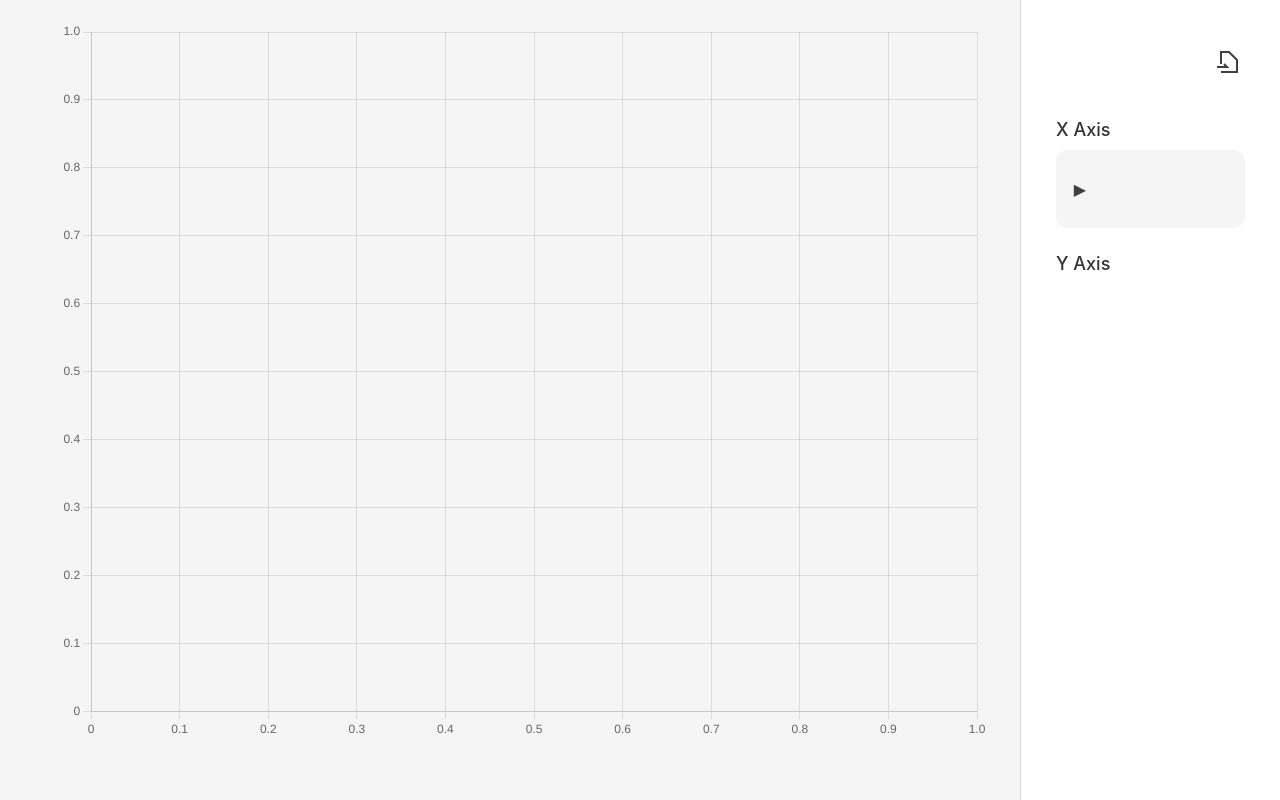
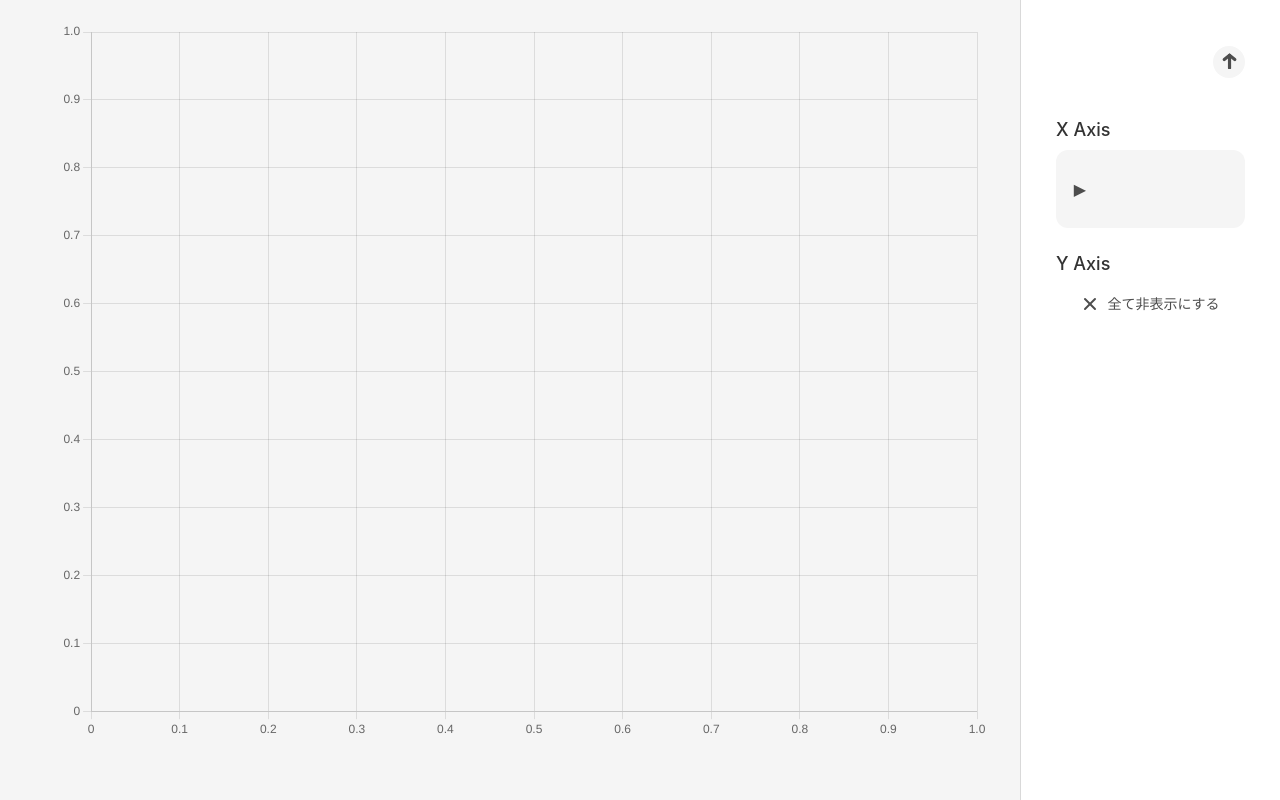
Before and after one commit to KazuakiHarada/plot-csv, a Vue app: page / in a window 1280 px wide. Built offline with nearby package versions, Linux system fonts and the light colour scheme.

Commit message:
Contorl 全選択解除ボタン、デザイン修正

```diff
--- a/src/assets/main.css
+++ b/src/assets/main.css
@@ -80,7 +80,7 @@ button {
   --color-border-button: transparent;
 
   --color-text: var(--vt-color-black-4);
-  --color-text-light: var(--vt-color-black-5);
+  --color-text-light: var(--vt-color-black-6);
 }
 
 :root {
--- a/src/components/ChartContorls.vue
+++ b/src/components/ChartContorls.vue
@@ -3,12 +3,12 @@
     <div class="csv-name-container">
       <h2>{{ store.csvName }}</h2>
       <button class="change-btn" @click="store.loadCSV">
-        <svg width="24" height="24" viewBox="0 0 24 24" stroke="currentColor" xmlns="http://www.w3.org/2000/svg">
-          <path d="M 4 14 L 4 2 L 12 2  L 20 10 L 20 22 L 4 22" fill="none" stroke-width="2" />
-          <path d="M 0 17 L 10 17 L 7 14 " fill="none" stroke-width="2" />
+        <svg width="18" height="18" viewBox="0 0 17 17" stroke="currentColor" xmlns="http://www.w3.org/2000/svg">
+          <path d="M 4 8 L 9 4 L 14 8" fill="none" stroke-width="3" stroke-linecap="round" />
+          <line x1="9" y1="4" x2="9" y2="16" stroke-width="3" stroke-linecap="round" />
         </svg>
       </button>
-      <span class="change-tooltip">ファイルの変更</span>
+      <span class="change-tooltip">ファイルをアップロード</span>
     </div>
     <div class="axis-container">
       <p class="axis-label">X Axis</p>
@@ -24,6 +24,13 @@
             <p class="item-label" :style="CalcitemFontSize(key)">{{ key }}</p>
           </div>
         </div>
+        <div class="deselect-btn" @click="deselectAll">
+        <svg width="18" height="18" viewBox="0 0 18 18" stroke="currentColor" xmlns="http://www.w3.org/2000/svg">
+          <line x1="4" y1="4" x2="14" y2="14" stroke-width="2" stroke-linecap="round" />
+          <line x1="14" y1="4" x2="4" y2="14" stroke-width="2" stroke-linecap="round" />
+        </svg>
+        <p>全て非表示にする</p>
+      </div>
       </div>
     </div>
   </div>
@@ -49,6 +56,14 @@ const CalcitemFontSize = (key: string) => {
 const handleSelect = (option: string) => {
   console.log('Selected option:', option);
   store.xKey = option;
+};
+
+const deselectAll = () => {
+  Object.keys(store.visibility).forEach((key) => {
+    if (key !== store.xKey) {
+      store.visibility[key] = false;
+    }
+  });
 };
 </script>
 
@@ -80,10 +95,10 @@ const handleSelect = (option: string) => {
   height: 32px;
   width: 32px;
   justify-content: center;
-  padding: 3px;
-  background-color: inherit;
+  padding: 4px;
+  background-color: var(--color-background-button);
   color: var(--color-text-light);
-  border-radius: 8px;
+  border-radius: 16px;
   cursor: pointer;
 }
 
@@ -98,7 +113,7 @@ const handleSelect = (option: string) => {
   right: 0;
   top: 100%;
   margin-top: -12px;
-  background: var(--color-background-button);
+  background: inherit;
   color: var(--color-text-light);
   padding: 4px 10px;
   border-radius: 6px;
@@ -151,4 +166,23 @@ const handleSelect = (option: string) => {
   overflow-wrap: anywhere;
   width: 100%;
 }
+
+.deselect-btn {
+  display: flex;
+  align-items: center;
+  justify-content: center;
+  width: 100%;
+  height: 40px;
+  padding: 8px;
+  gap: 8px;
+  font-size: 14px;
+  color: var(--color-text-light);
+  background-color: inherit;
+  border-radius: 12px;
+  cursor: pointer;
+}
+.deselect-btn:hover {
+  color: var(--color-text);
+  background-color: var(--color-background-button);
+}
 </style>
```
